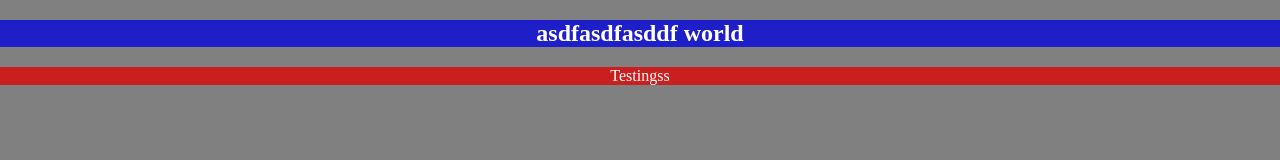
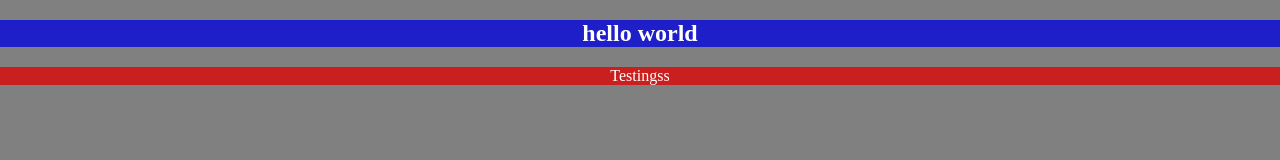
Before and after one commit to msubb/msubb.github.io, a plain HTML site: page index.html in a window 1280 px wide. Drawn offline with Linux system fonts and the light colour scheme.

Commit message:
Update index.html

```diff
--- a/index.html
+++ b/index.html
@@ -38,7 +38,7 @@
 
 <section id="Blue">
 	<h1>
-		<center>asdfasdfasddf world</center>
+		<center>hello world</center>
 	</h1>
 </section>
 
```
